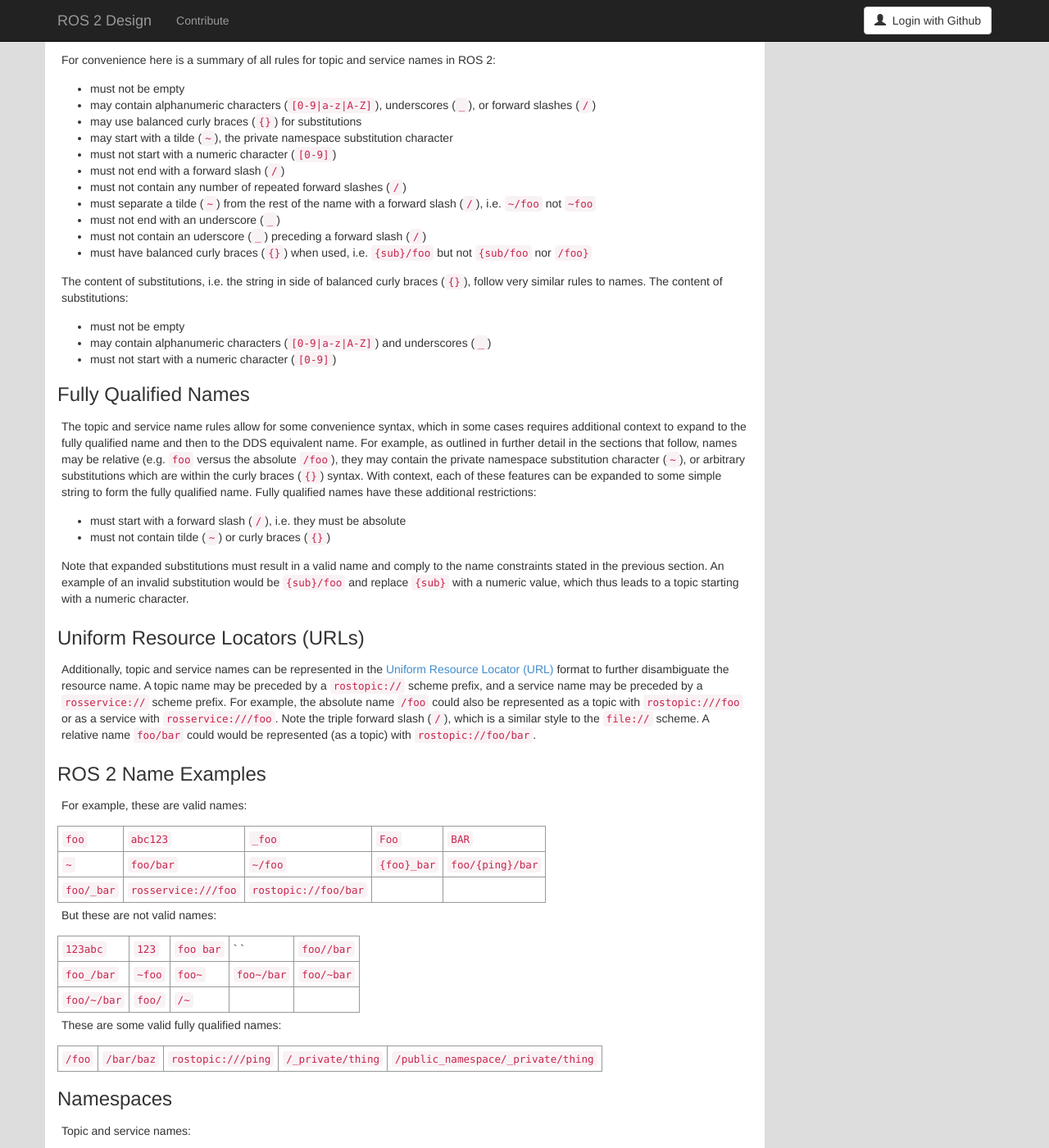
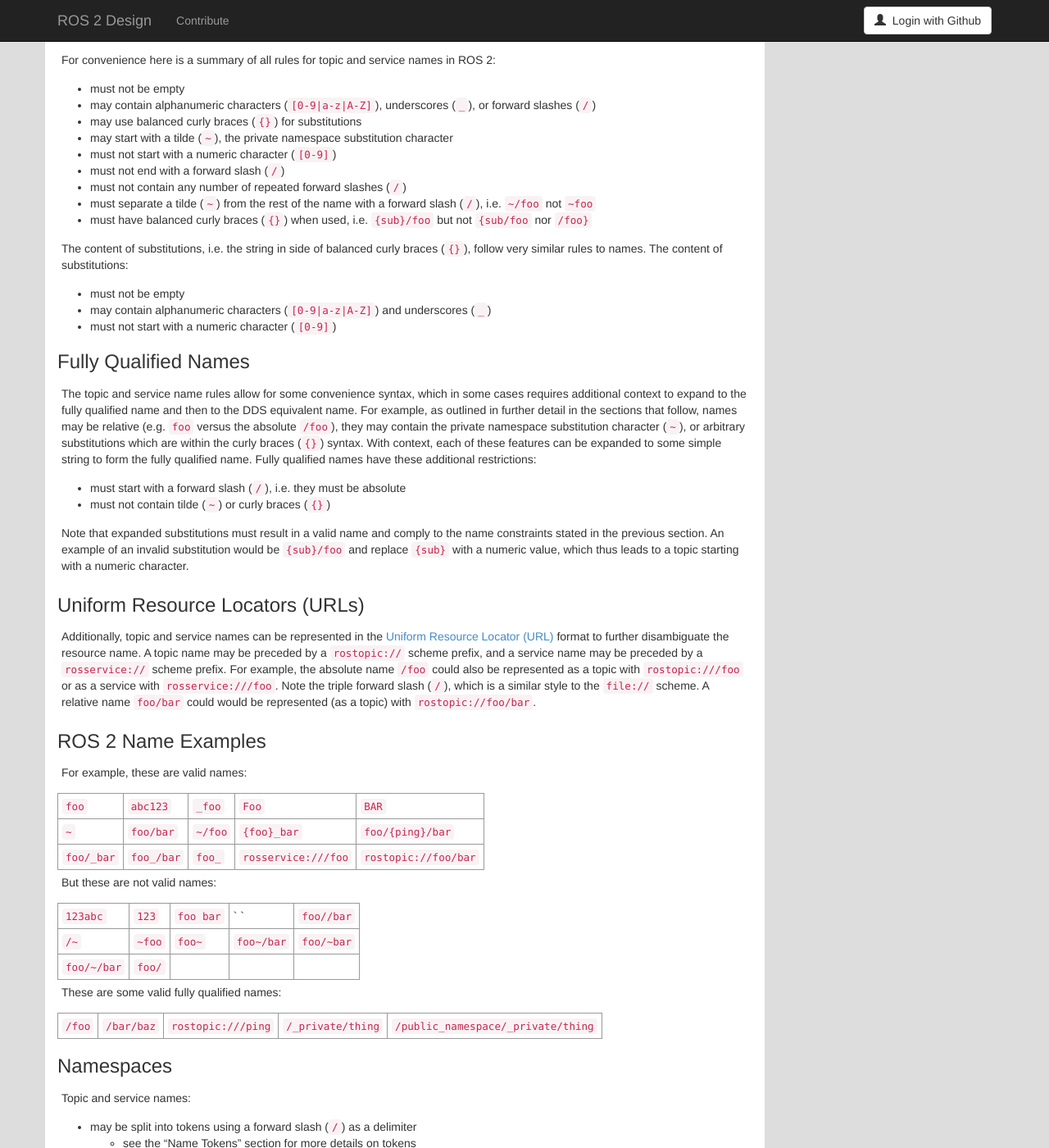
Before and after one commit to ros2/design, a Jekyll site: the page built from articles/140_topic_and_service_name_mapping.md, in a window 1280 px wide and 1400 px high, scrolled down 1132 px. Shown: the whole window at 82% size. Built offline with Jekyll 4.4.1, drawn with Linux system fonts in a browser that asks for light colours; nearby versions of some CDN libraries; some of the changed text lies outside the part shown.

Commit message:
Revert added underscore-related rules and fix examples to match ruleset.

```diff
--- a/articles/140_topic_and_service_name_mapping.md
+++ b/articles/140_topic_and_service_name_mapping.md
@@ -67,8 +67,6 @@
 - must not end with a forward slash (`/`)
 - must not contain any number of repeated forward slashes (`/`)
 - must separate a tilde (`~`) from the rest of the name with a forward slash (`/`), i.e. `~/foo` not `~foo`
-- must not end with an underscore (`_`)
-- must not contain an uderscore (`_`) preceding a forward slash (`/`)
 - must have balanced curly braces (`{}`) when used, i.e. `{sub}/foo` but not `{sub/foo` nor `/foo}`
 
 The content of substitutions, i.e. the string in side of balanced curly braces (`{}`), follow very similar rules to names.
@@ -105,15 +103,15 @@
 
 For example, these are valid names:
 
-| `foo`       | `abc123`            | `_foo`               | `Foo`        | `BAR`            |
-| `~`         | `foo/bar`           | `~/foo`              | `{foo}_bar`  | `foo/{ping}/bar` |
-| `foo/_bar`  | `rosservice:///foo` | `rostopic://foo/bar` |              |                  |
+| `foo`      | `abc123`   | `_foo`  | `Foo`               | `BAR`                |
+| `~`        | `foo/bar`  | `~/foo` | `{foo}_bar`         | `foo/{ping}/bar`     |
+| `foo/_bar` | `foo_/bar` | `foo_`  | `rosservice:///foo` | `rostopic://foo/bar` |
 
 But these are not valid names:
 
 | `123abc`    | `123`  | `foo bar` | ` `        | `foo//bar` |
-| `foo_/bar`  | `~foo` | `foo~`    | `foo~/bar` | `foo/~bar` |
-| `foo/~/bar` | `foo/` | `/~`      |            |            |
+| `/~`        | `~foo` | `foo~`    | `foo~/bar` | `foo/~bar` |
+| `foo/~/bar` | `foo/` |           |            |            |
 
 These are some valid fully qualified names:
 
@@ -159,8 +157,6 @@
 - may use alphanumeric characters (`[0-9|a-z|A-Z]`), underscores (`_`), and/or balanced curly braces (`{}`)
 
 - must not start with numeric characters (`[0-9]`)
-
-- must not end with an underscore (`_`)
 
 - may be a single tilde character (`~`)
 
```
